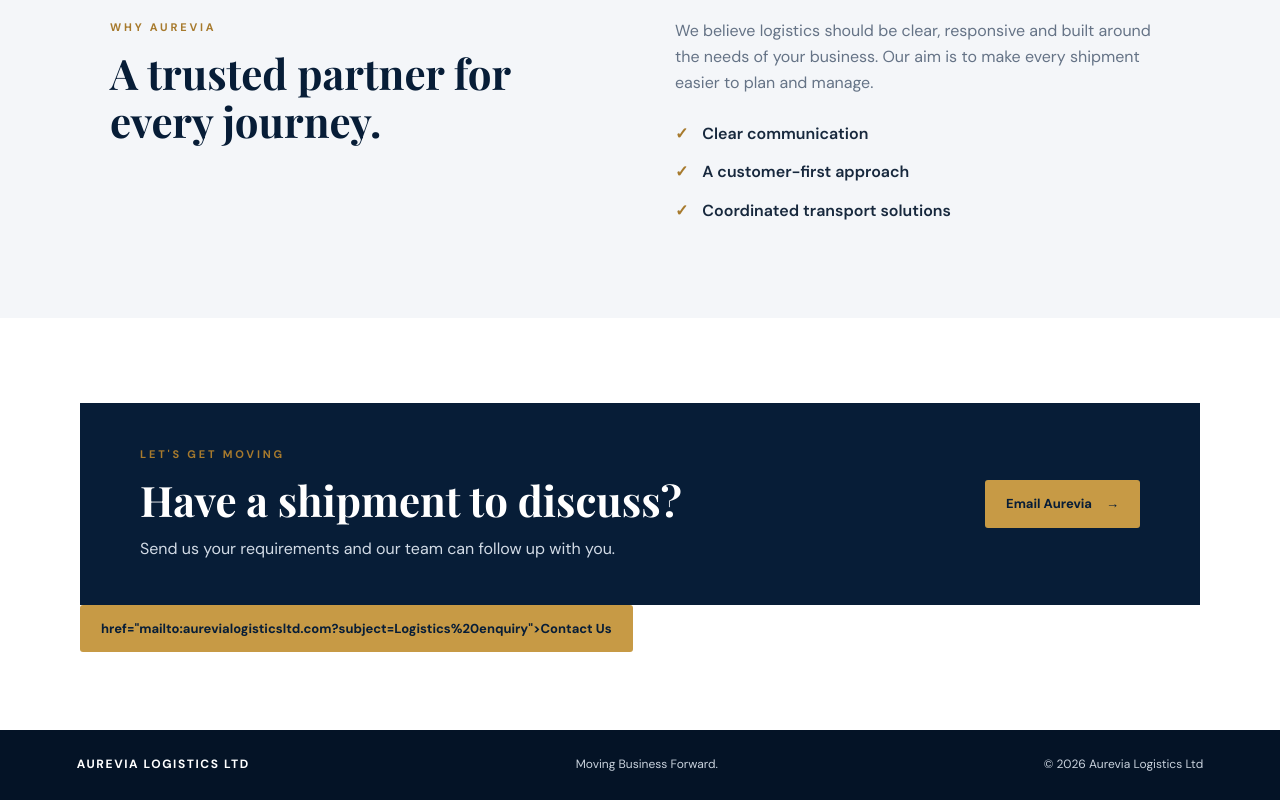
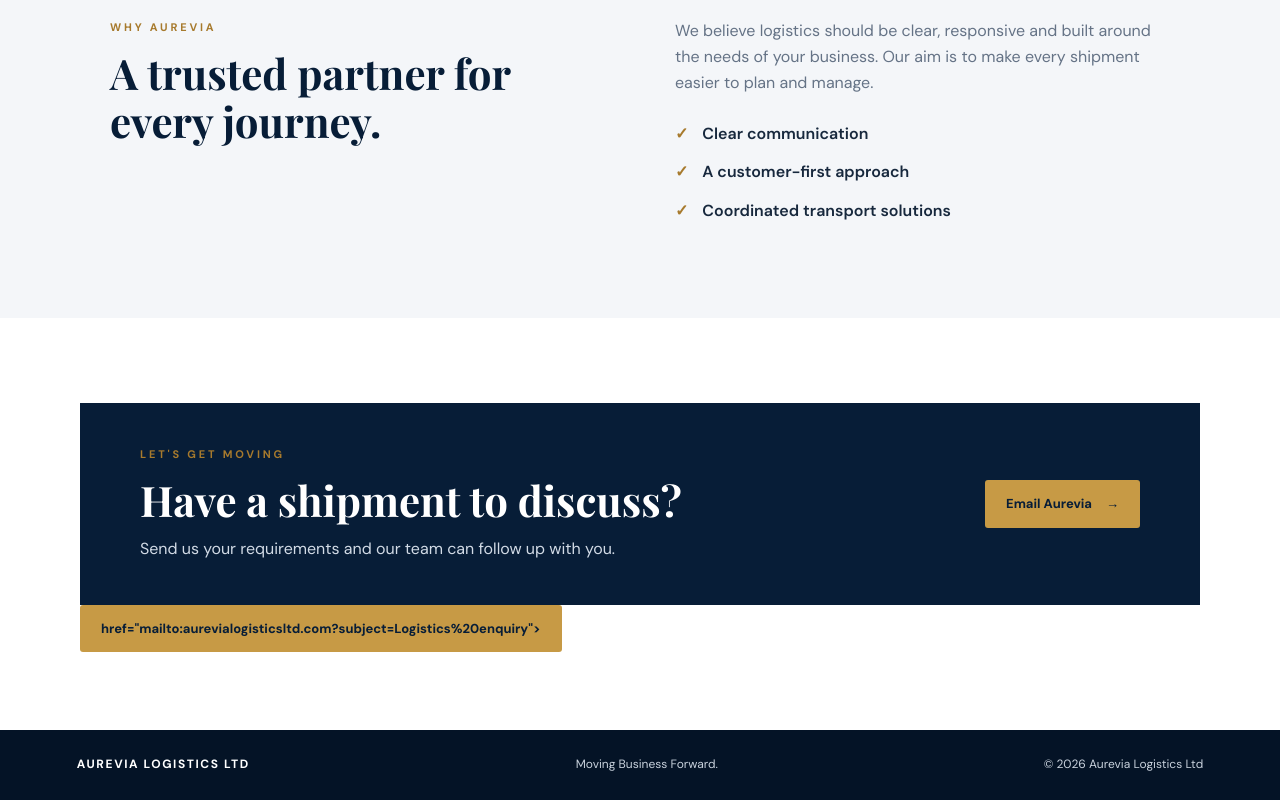
Before and after one commit to LMEliteFreightLTD/aurevia-logistics-website, a plain HTML site: page index.html in a window 1280 px wide. Shown: the part 1041-1841 px from the top of the page. Drawn offline with nearby package versions, Linux system fonts and the light colour scheme.

Commit message:
Update index.html

```diff
--- a/index.html
+++ b/index.html
@@ -90,7 +90,7 @@
         </div>
         <a class="button button-gold" href="mailto:aurevialogisticsltd@gmail.com?subject=Logistics%20enquiry">Email Aurevia <span aria-hidden="true">→</span></a>
       </div>
-       <a class="button button-gold" </a> href="mailto:aurevialogisticsltd.com?subject=Logistics%20enquiry">Contact Us </a>
+       <a class="button button-gold" </a> href="mailto:aurevialogisticsltd.com?subject=Logistics%20enquiry"> </a>
 </a>
     </section>
   </main>
```
